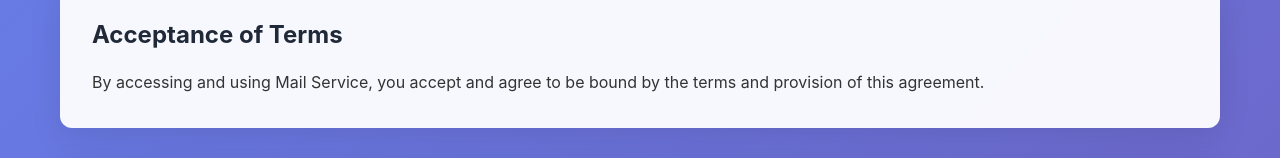
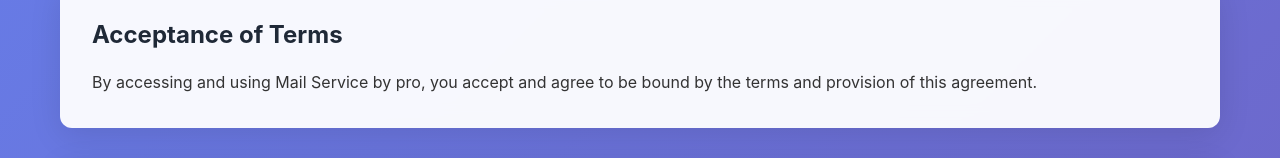
Before and after one commit to emvologiaop/testing, a website: page public/terms.html in a window 1280 px wide. Shown: the part 316-474 px from the top of the page. Drawn offline with Linux system fonts and the light colour scheme.

Commit message:
Update terms.html

```diff
--- a/public/terms.html
+++ b/public/terms.html
@@ -18,7 +18,7 @@
 
         <div class="card">
             <h2>Acceptance of Terms</h2>
-            <p>By accessing and using Mail Service, you accept and agree to be bound by the terms and provision of this agreement.</p>
+            <p>By accessing and using Mail Service by pro, you accept and agree to be bound by the terms and provision of this agreement.</p>
         </div>
 
         <div class="card">
```
